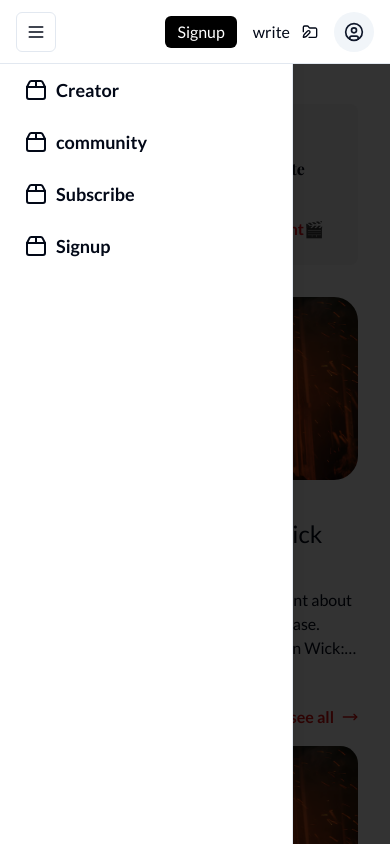
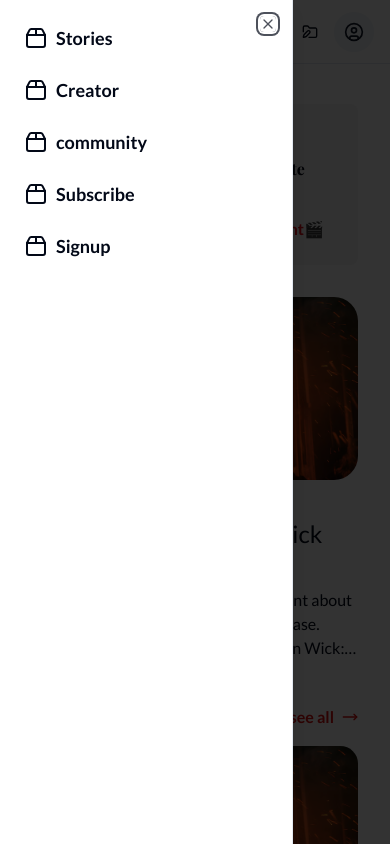
Before and after one commit to MUKE-coder/newsweb, a Next.js app: page / in a window 390 px wide. Both pictures are taken after a click on the button "Toggle navigation menu". Shown: the top 844 px of the page. Built offline with nearby package versions, Linux system fonts and the light colour scheme; a web font is replaced by a local one.

Commit message:
frontend header modified

```diff
--- a/components/header.tsx
+++ b/components/header.tsx
@@ -58,7 +58,7 @@ const navigation =[
     },
 ]
   return (
-    <header className="sticky justify-between  z-[9999] top-0 flex h-16 items-center gap-4 border-b bg-background px-4 md:px-6 w-full">
+    <header className="sticky justify-between  z-[20] top-0 flex h-16 items-center gap-4 border-b bg-background px-4 md:px-6 w-full">
 
 <nav className="hidden  flex-col justify-between gap-6 text-lg font-medium md:flex md:flex-row md:items-center md:gap-5 md:text-sm lg:gap-6">
       <Link
@@ -100,7 +100,7 @@ const navigation =[
         </Button>
       </SheetTrigger>
       <SheetContent side="left">
-        <nav className="grid gap-6 text-lg font-medium">
+        <nav className="grid gap-6 text-lg font-medium z-[30]">
           {
             smallnavigation.map((item, i)=>{
               return(
@@ -120,7 +120,7 @@ const navigation =[
     </Sheet>
 
     <div className="flex items-center gap-4 md:ml-auto md:gap-2 lg:gap-4">
-      <Link href='/' className='bg-black px-3 py-1 rounded-md text-white'>Signup</Link>
+      <Link href='/' className='bg-black px-3 lg:block md:block hidden py-1 rounded-md text-white'>Signup</Link>
       <Link href='/' className='flex gap-3 items-center'>write <FolderPen className='w-4 h-4'/></Link>
       <DropdownMenu>
         <DropdownMenuTrigger asChild>
```
